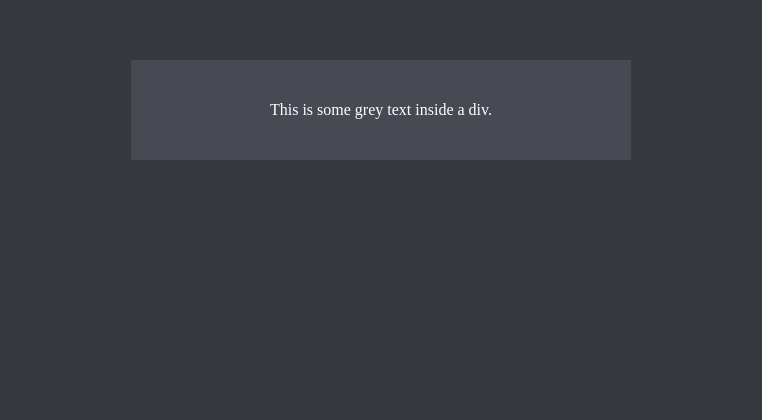
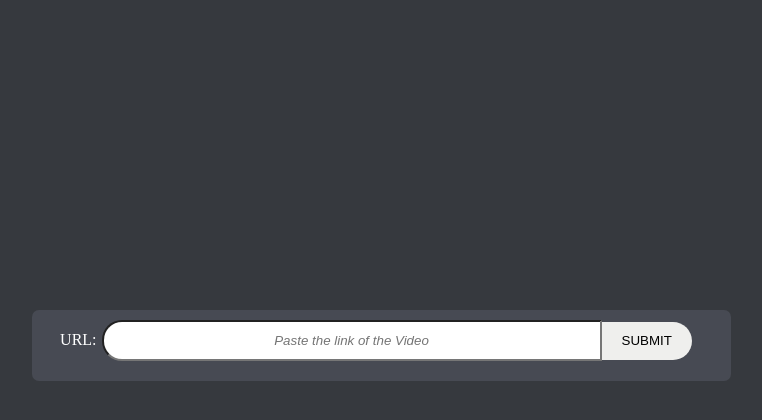
Before and after one commit to team-Diversity/stool, a Next.js app in the folder frontend/: page / in a window 1280 px wide. Shown: the part 240-660 px from the top of the page, without its empty margins (259-1021 px from the left). Built offline with nearby package versions, Linux system fonts and the light colour scheme.

Commit message:
input not saved

```diff
--- a/frontend/src/app/globals.css
+++ b/frontend/src/app/globals.css
@@ -103,13 +103,54 @@ a {
 
 .yes {
   margin:auto;
-  margin-top: 300px;
-  width: 500px; /* Set the width of the rectangle */
-  height: 100px; /* Set the height of the rectangle */
+  margin-top: 550px;
+  width: 699px; /* Set the width of the rectangle */
+  height: 71px; /* Set the height of the rectangle */
   background-color: #474A53; /* Set the background color of the rectangle */
+  border-radius: 7px;
+  border: 1px;
   color: white; /* Set the text color inside the rectangle */
   text-align: center; /* Center the text horizontally */
-  line-height: 100px;
   justify-content: center;
   align-items: center;
 }
+
+/* Style the textbox input */
+input[type="text"] {
+  width: 500px;
+  height: 41px;
+  border-bottom-left-radius: 20px;
+  border-top-left-radius: 20px;
+  border-top-right-radius: 0;
+  border-bottom-right-radius: 0;
+  text-align: center;
+  background-color: white;
+  margin-top: 10px;
+  margin-left: 5px;
+  font-style: italic;
+  color: black;
+}
+
+/* Optional: Add additional styling for better visual representation */
+input[type="text"]:focus {
+  border-color: #007bff;
+  box-shadow: 0 0 5px rgba(0, 123, 255, 0.5);
+}
+
+.yes_mini{
+  width: 20px;
+  height: 10px;
+}
+
+/* Apply styles to the button tag */
+button {
+  background-color: #EFEFED;
+  color: black;
+  height: 38px;
+  padding: 10px 20px;
+  border: none;
+  cursor: pointer;
+  border-top-right-radius: 20px;
+  border-bottom-right-radius: 20px;
+
+}
--- a/frontend/src/app/layout.js
+++ b/frontend/src/app/layout.js
@@ -1,5 +1,7 @@
+
 import { Inter } from 'next/font/google'
 import './globals.css'
+import SearchBar from './search_bar'
 
 const inter = Inter({ subsets: ['latin'] })
 
@@ -11,9 +13,7 @@ export const metadata = {
 export default function RootLayout({ children }) {
   return (
     <html lang="en">
-      <div className='yes'>
-        This is some grey text inside a div.
-    </div>
+      <SearchBar></SearchBar>
     </html>
   )
 }
--- /dev/null
+++ b/frontend/src/app/search_bar.js
@@ -0,0 +1,35 @@
+"use client";
+import { Inter } from 'next/font/google';
+import { useState } from 'react';
+import './globals.css';
+
+
+
+const inter = Inter({ subsets: ['latin'] })
+
+
+export default function SearchBar({ children }) {
+
+  const [value, setValue] = useState("");
+
+  const handleChange = (event) => {
+    // Update the state with the new value
+    setValue(event.target.value);
+  };
+
+
+  return (
+    <html lang="en">
+      <div className='yes'>
+        <label style={{ marginLeft: '-10px' }}>URL:</label>
+      <input type="text" id="myInput"
+      value={value}
+      onChange={handleChange}
+      placeholder="Paste the link of the Video"
+      ></input>
+      <button className='button' >SUBMIT</button>
+
+    </div>
+    </html>
+  )
+}
```
